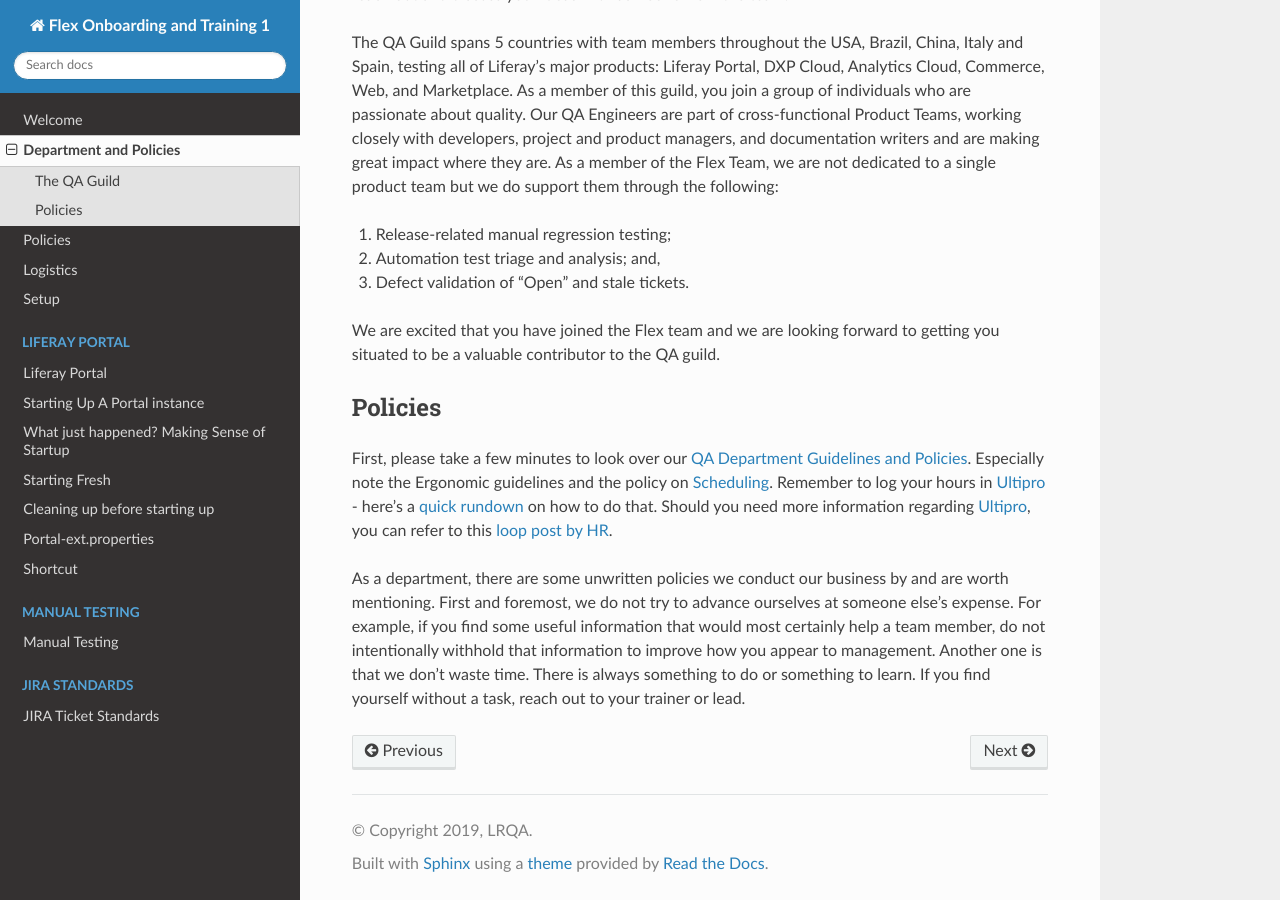
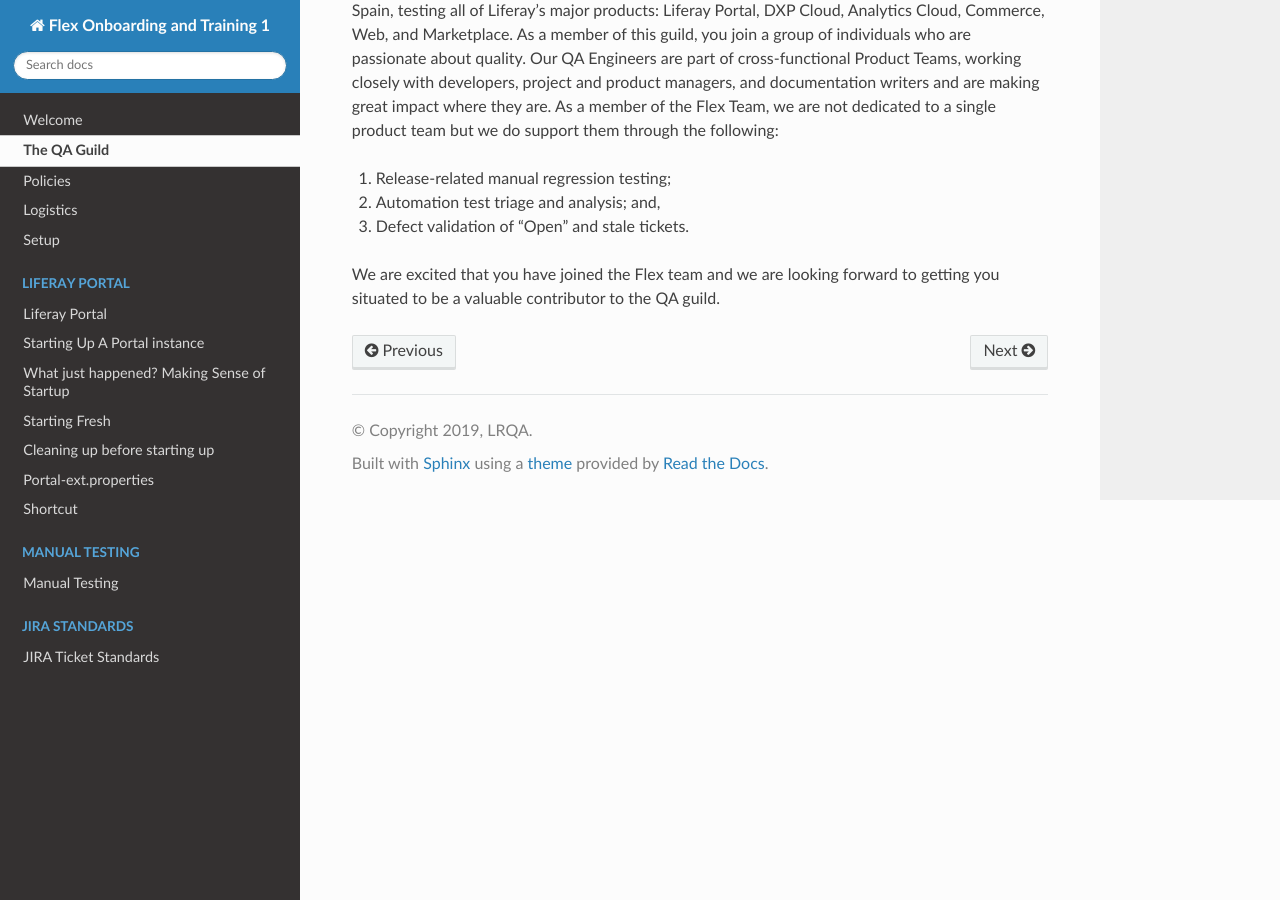
Before and after one commit to nikki-pru/flex-training, a Sphinx documentation site: the page built from docs/welcome/department.rst, in a window 1280 px wide and 900 px high, scrolled down 545 px. Built offline with Sphinx 7.4.7 and the Read the Docs theme 2.0.0, drawn with Linux system fonts in a browser that asks for light colours; some of the changed text lies outside the part shown.

Commit message:
LRQA-53961 Edit after breaking out policies

```diff
--- a/docs/welcome/department.rst
+++ b/docs/welcome/department.rst
@@ -1,8 +1,5 @@
-Department and Policies
-========================
-
 The QA Guild
--------------
+============
 
 At Liferay, it is our mission to make it possible for people to reach their full potential to serve others. What this means as a business, is that it is imperative that we produce good, quality products to allow our customers to create solutions that will help them reach their goals.  As a software company, part of the development process is Quality Assurance, which includes the continuous and thorough testing of products. As a guild, however, we want to advance the boundaries of our impact on quality by looking beyond the activity of testing. We want to go from being known as “Testers” to being known as “Quality Ambassadors,” who advocate for quality throughout the development process and not just during testing. It should be our goal to improve not only on the product but also processes, tools, relationships and even on ourselves as we learn and grow our skills.
 
@@ -15,16 +12,3 @@ The QA Guild spans 5 countries with team members throughout the USA, Brazil, Chi
 3. Defect validation of “Open” and stale tickets.
 
 We are excited that you have joined the Flex team and we are looking forward to getting you situated to be a valuable contributor to the QA guild.
-
-Policies
----------
-
-First, please take a few minutes to look over our `QA Department Guidelines and Policies`_. Especially note the Ergonomic guidelines and the policy on `Scheduling`_. Remember to log your hours in `Ultipro`_ - here's a `quick rundown`_ on how to do that. Should you need more information regarding `Ultipro`_, you can refer to this `loop post by HR`_.
-
-As a department, there are some unwritten policies we conduct our business by and are worth mentioning. First and foremost, we do not try to advance ourselves at someone else’s expense. For example, if you find some useful information that would most certainly help a team member, do not intentionally withhold that information to improve how you appear to management.  Another one is that we don’t waste time. There is always something to do or something to learn. If you find yourself without a task, reach out to your trainer or lead.
-
-.. _QA Department Guidelines and Policies: https://github.com/liferay/liferay-qa-ee/tree/liferay-qa-docs/references/pages/administrative
-.. _Scheduling: https://github.com/liferay/liferay-qa-ee/tree/liferay-qa-docs/references/pages/administrative/qa-department-scheduling.markdown
-.. _Ultipro: http://liferay.ultipro.com
-.. _quick rundown: https://docs.google.com/document/d/1041Ol_l59T4PrDXZFqCx1PLAHG6Y6_0ykbjlDP4zIco/edit?ts=5b92d7cf#heading=h.dmmj6l9tssj8
-.. _loop post by HR: https://loop.liferay.com/web/guest/home/-/loop/departments/_Human+Resources/pages/allPages/13481820
```
